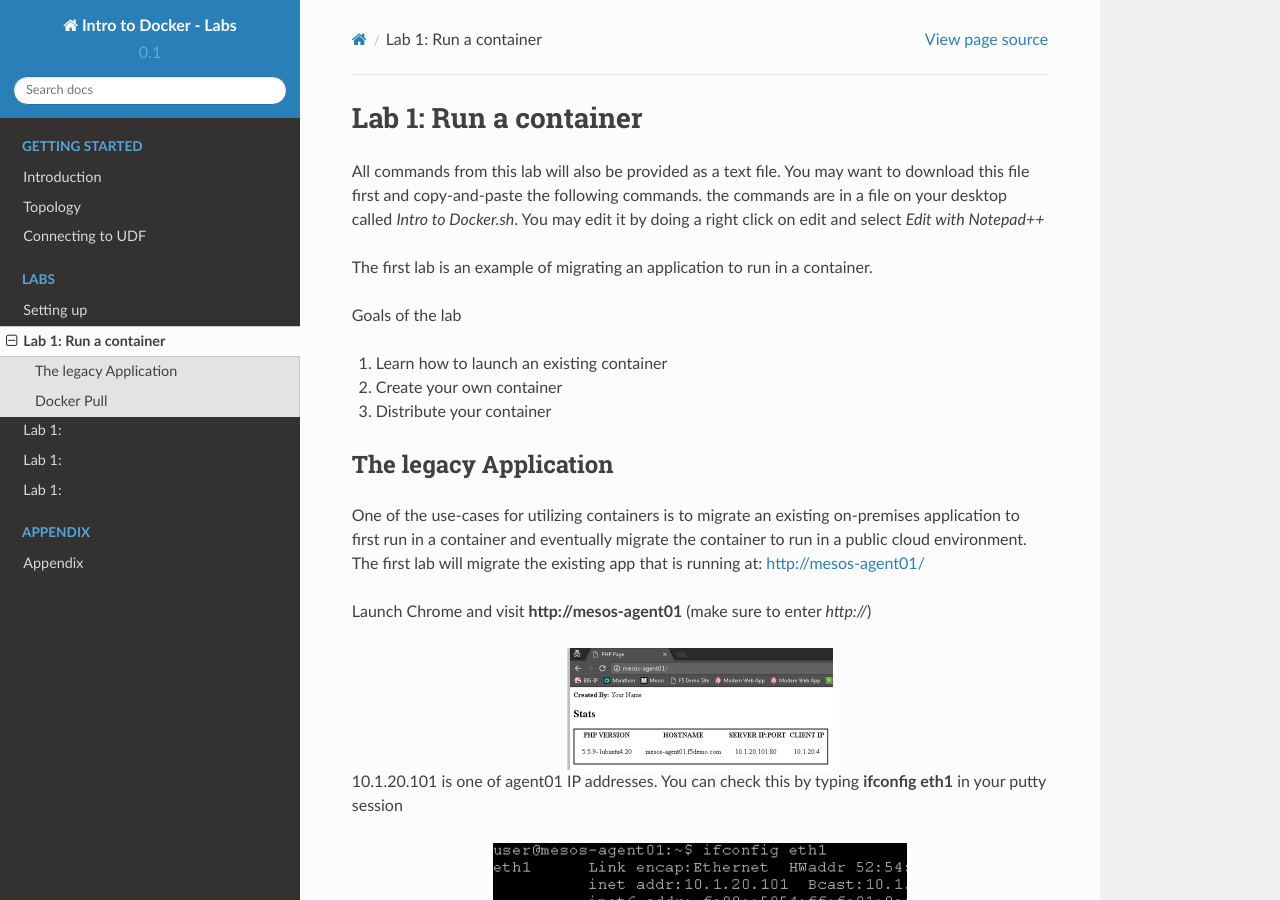
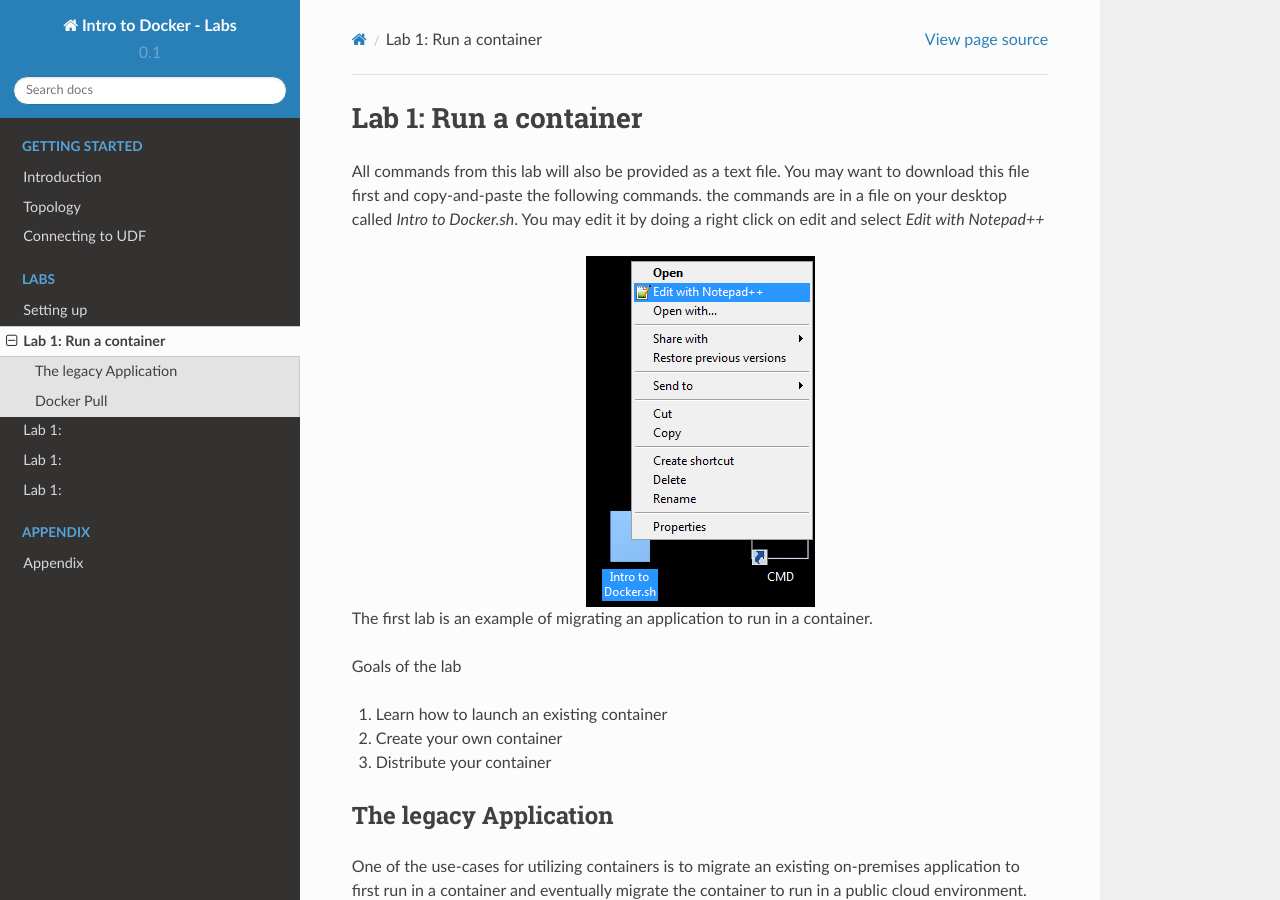
Before and after one commit to nmenant/Intro-Docker-lab-F5-ISCFY17, a Sphinx documentation site: the page built from docs/labs/lab1.rst, in a window 1280 px wide and 900 px high. Built offline with Sphinx 7.4.7 and the Read the Docs theme 2.0.0, drawn with Linux system fonts in a browser that asks for light colours.

Commit message:
lab1 design fixes

```diff
--- a/docs/labs/lab1.rst
+++ b/docs/labs/lab1.rst
@@ -3,7 +3,7 @@ Lab 1: Run a container
 
 All commands from this lab will also be provided as a text file.  You may want to download this file first and copy-and-paste the following commands. the commands are in a file on your desktop called *Intro to Docker.sh*. You may edit it by doing a right click on edit and select *Edit with Notepad++*
 
-.. image: ../images/Intro-docker-cmds.png
+.. image:: ../images/Intro-docker-cmds.png
    :scale: 50 %
    :align: center
 
@@ -18,7 +18,7 @@ Goals of the lab
 The legacy Application
 ----------------------
 
-One of the use-cases for utilizing containers is to migrate an existing on-premises application to first run in a container and eventually migrate the container to run in a public cloud environment.  The first lab will migrate the existing app that is running at: http://mesos-agent01/
+One of the use-cases for utilizing containers is to migrate an existing on-premises application to first run in a container and eventually migrate the container to run in a public cloud environment.  The first lab will migrate the existing app that is running at: *http://mesos-agent01/*
 
 Launch Chrome and visit **http://mesos-agent01** (make sure to enter *http://*)
 
@@ -60,6 +60,8 @@ For the lab we have retrieved *php:5.6-apache* and *php:7-apache*.  These repres
 
 .. warning::
    |For your information, if the user doesn't have the proper privileges, you'll see something like this:
+
    |*Cannot connect to the Docker daemon. Is the docker daemon running on this host?*
+
    |In case of this error, you can either run as root or use the sudo command, i.e. **sudo docker images**
    |In this lab, it should not be the case.  We have added the user *user*  to the docker unix group to enable it to be able to run these commands as a non-root user.
```
